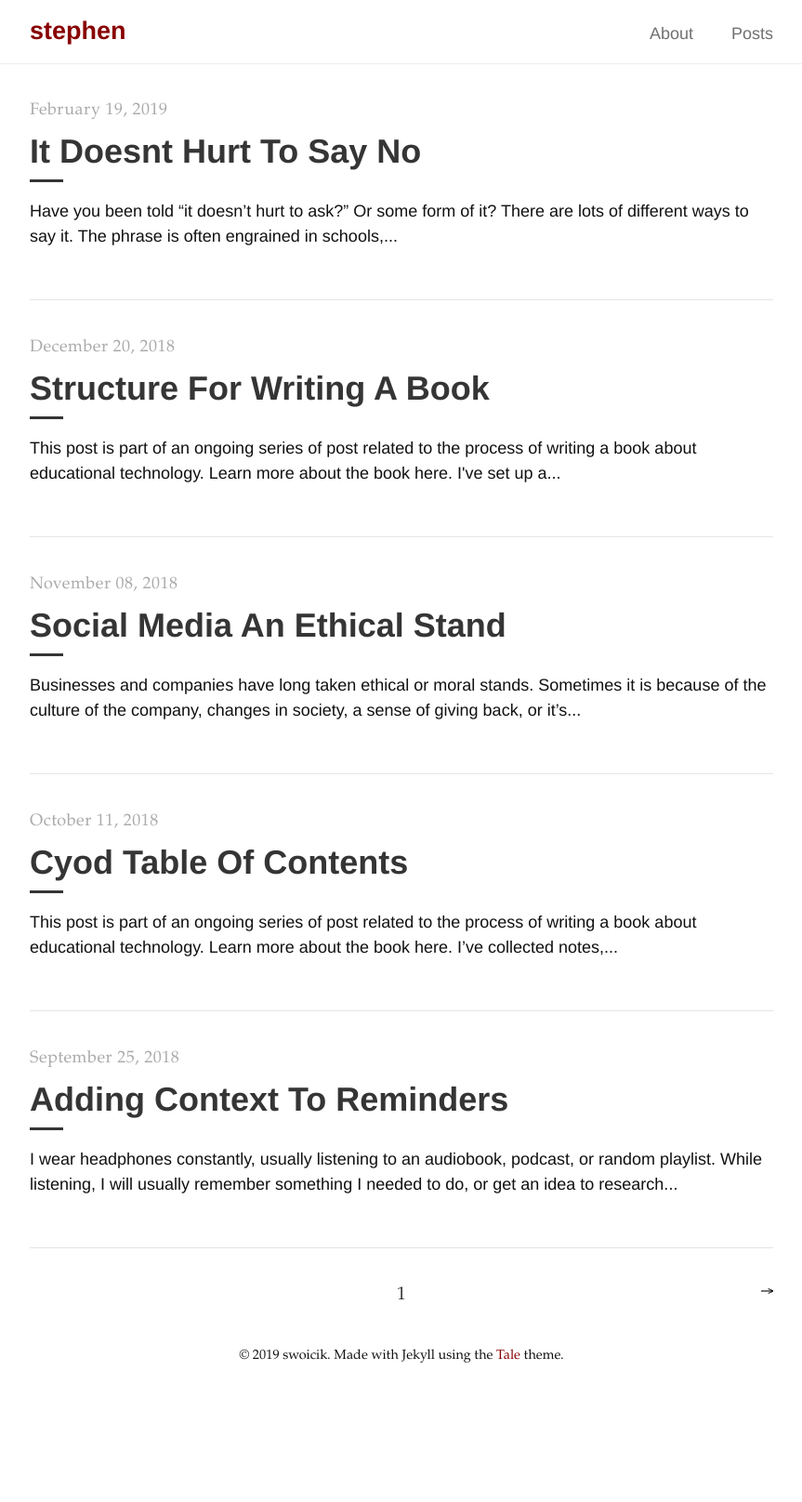
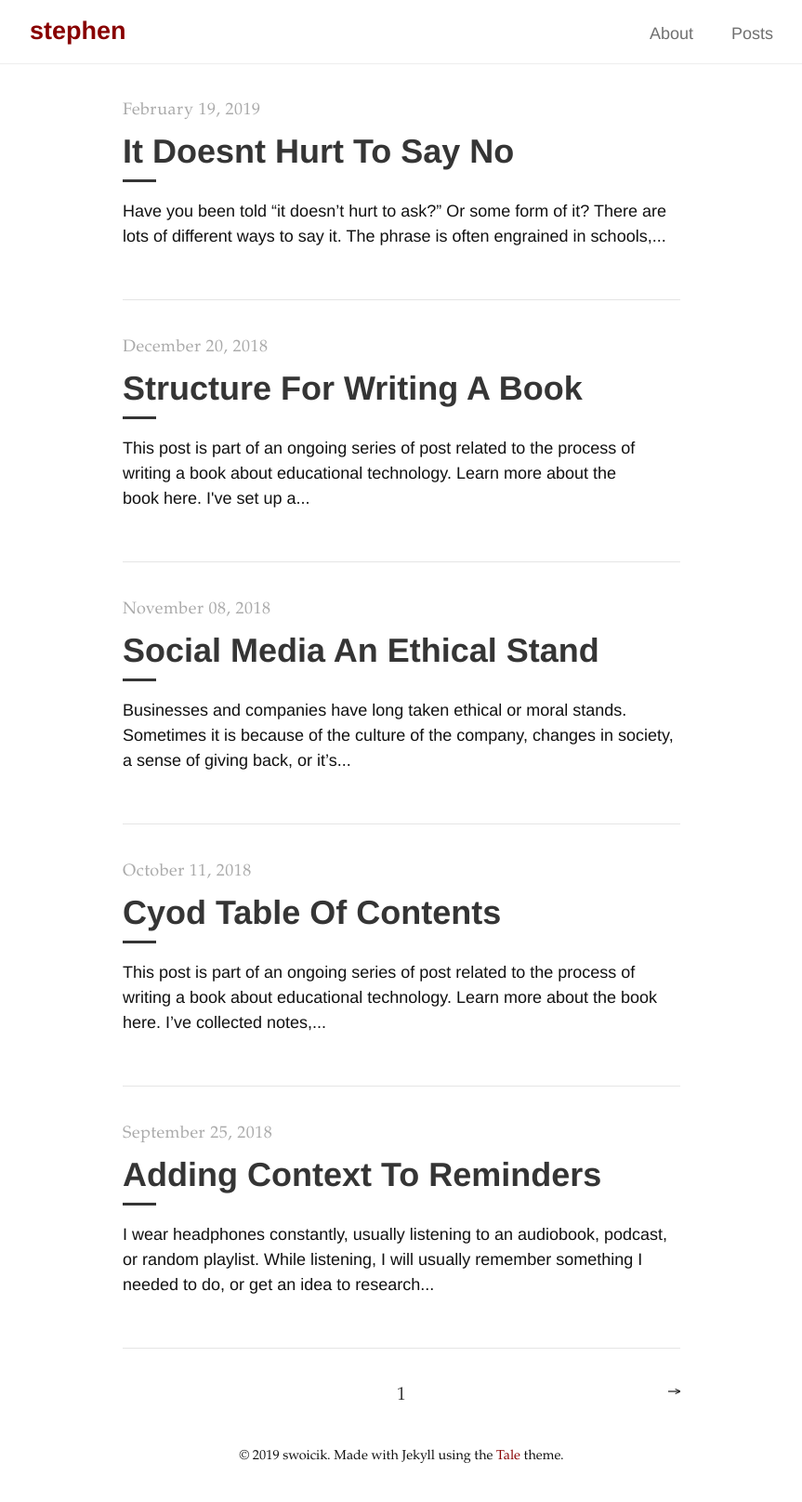
Before and after one commit to swoicik/swoicik.github.io, a Jekyll site: the page built from index.html, in a window 1280 px wide. Shown: the whole page at 93% size, without its empty margins (208-1071 px from the left). Built offline with Jekyll 4.4.1, drawn with Linux system fonts in a browser that asks for light colours; the list of posts is cut into pages by our own code; before the commit the page ends 1508 px from its top, so only the background shows below that.

Commit message:
Update _layout.scss

```diff
--- a/_sass/tale/_layout.scss
+++ b/_sass/tale/_layout.scss
@@ -4,13 +4,19 @@
   width: 90%;
 }
 
-main,
 footer,
 .nav-container {
   display: block;
   margin: 0 auto;
   max-width: 800px;
-  width: 80%;
+  width: 90%;
+}
+
+main {
+  display: block;
+  margin: 0 auto;
+  max-width: 600px;
+  width: 90%;
 }
 
 .nav {
```
